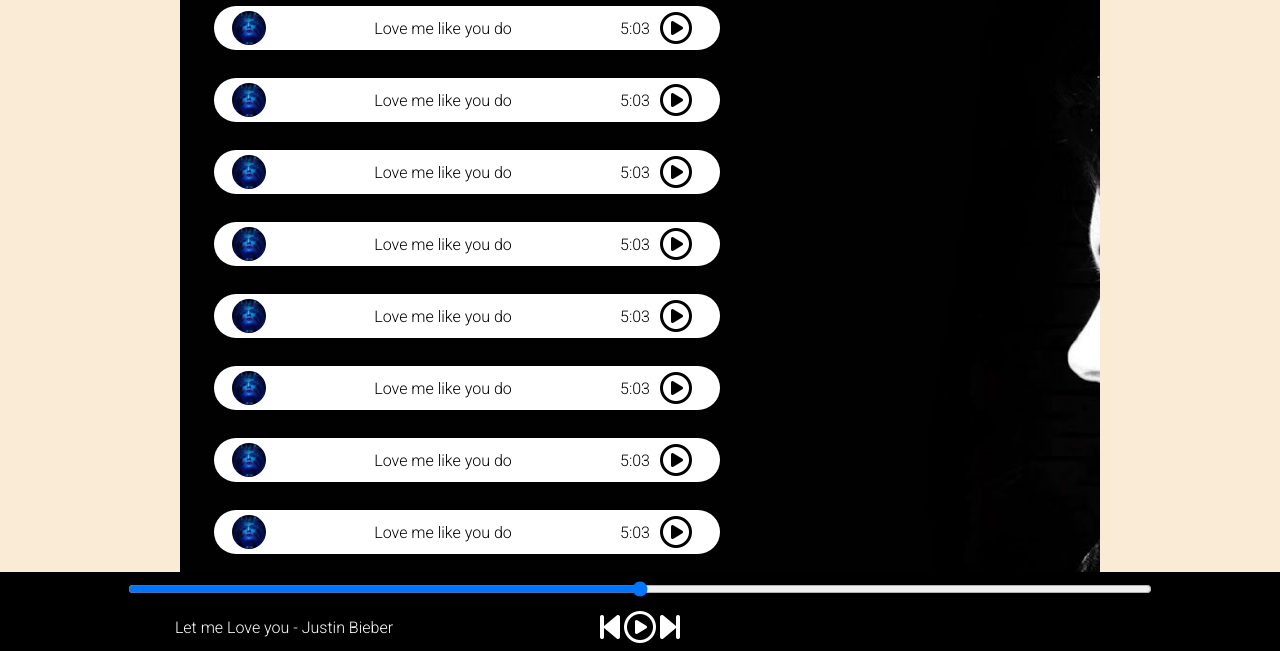
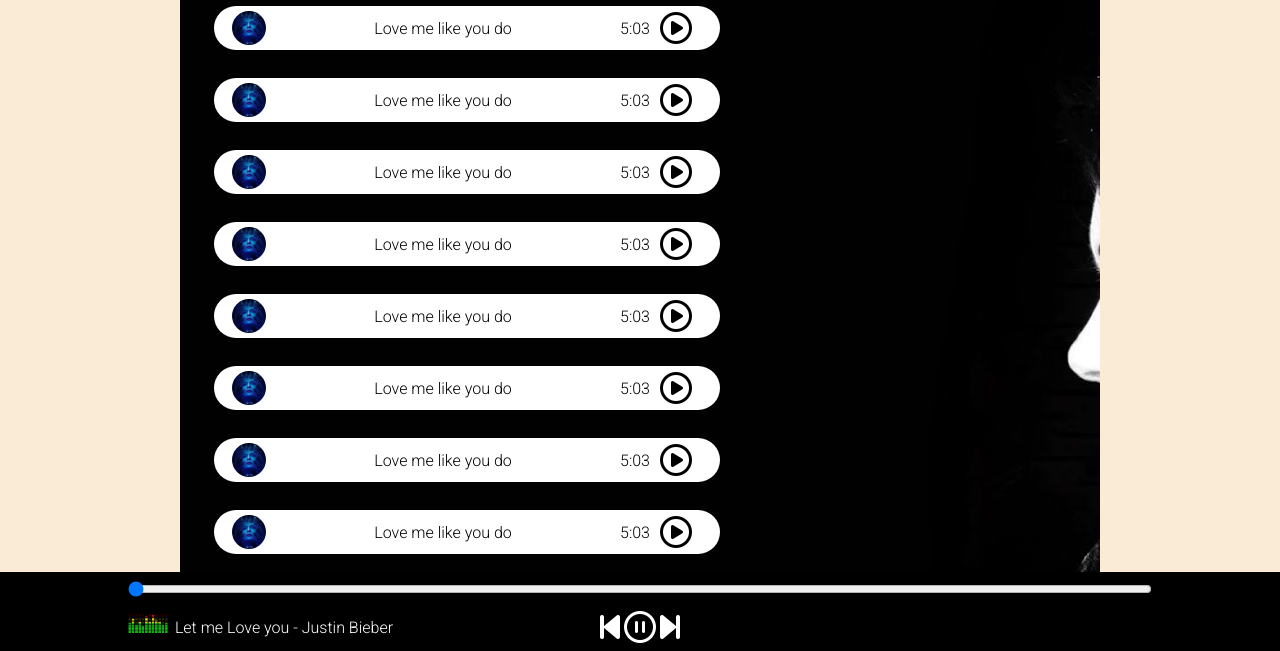
Before and after one commit to rishabhtyagi2306/spotify-clone, a plain HTML site: page index.html in a window 1280 px wide. Both pictures are taken after a click on the icon 640 px from the left and 775 px from the top of the page. Shown: the part 148-799 px from the top of the page. Drawn offline with Linux system fonts and the light colour scheme.

Commit message:
added song play and pause

```diff
--- a/index.html
+++ b/index.html
@@ -64,15 +64,15 @@
     </div>
 
     <div class="bottom">
-        <input type="range" name="range" id="myProgressBar" min="0" max="100">
+        <input type="range" name="range" id="myProgressBar" min="0" max="100" value="0">
         <div class="icons">
             <!-- fontawesome icons -->
             <i class="fas fa-2x fa-step-backward"></i>
-            <i class="far fa-2x fa-play-circle"></i>
+            <i class="far fa-2x fa-play-circle" id="masterPlay"></i>
             <i class="fas fa-2x fa-step-forward"></i>
         </div>
         <div class="songName">
-            <img src="playing.gif" alt="gif" width="40px" height="20px"> <span>Let me Love you - Justin Bieber</span>
+            <img src="playing.gif" alt="gif" width="40px" height="20px" id="gif"> <span>Let me Love you - Justin Bieber</span>
         </div>
     </div>
 
--- a/script.js
+++ b/script.js
@@ -0,0 +1,46 @@
+console.log('Welcome');
+
+let songIndex = 0;
+let audioElement = new Audio('./songs/1.mp3');
+let masterPlay = document.getElementById('masterPlay');
+let myProgressBar = document.getElementById('myProgressBar');
+let gif = document.getElementById('gif');
+
+// let songs = [
+//     {songName = "song 1", filePath = "./songs/1.mp3", coverPath = "./covers/1.jpg"},
+//     {songName = "song 1", filePath = "./songs/1.mp3", coverPath = "./covers/1.jpg"},
+//     {songName = "song 1", filePath = "./songs/1.mp3", coverPath = "./covers/1.jpg"},
+//     {songName = "song 1", filePath = "./songs/1.mp3", coverPath = "./covers/1.jpg"},
+//     {songName = "song 1", filePath = "./songs/1.mp3", coverPath = "./covers/1.jpg"},
+//     {songName = "song 1", filePath = "./songs/1.mp3", coverPath = "./covers/1.jpg"},
+//     {songName = "song 1", filePath = "./songs/1.mp3", coverPath = "./covers/1.jpg"},
+//     {songName = "song 1", filePath = "./songs/1.mp3", coverPath = "./covers/1.jpg"},
+//     {songName = "song 1", filePath = "./songs/1.mp3", coverPath = "./covers/1.jpg"},
+//     {songName = "song 1", filePath = "./songs/1.mp3", coverPath = "./covers/1.jpg"}
+// ]
+
+
+masterPlay.addEventListener('click', ()=>{
+    console.log("clickable");
+    if(audioElement.paused || audioElement.currentTime <= 0){
+        audioElement.play();
+        masterPlay.classList.remove('fa-play-circle');
+        masterPlay.classList.add('fa-pause-circle');
+        gif.style.opacity = 1;
+    }
+    else{
+        audioElement.pause();
+        masterPlay.classList.remove('fa-pause-circle');
+        masterPlay.classList.add('fa-play-circle');
+        gif.style.opacity = 0;
+    }
+});
+
+audioElement.addEventListener('timeupdate', ()=>{
+    progress = parseInt((audioElement.currentTime / audioElement.duration) * 100);
+    myProgressBar.value = progress;
+});
+
+myProgressBar.addEventListener('change', ()=>{
+    audioElement.currentTime = (myProgressBar.value * audioElement.duration) / 100;
+});
--- a/style.css
+++ b/style.css
@@ -122,7 +122,7 @@ nav ul li{
 
 .songName img{
     opacity: 0;
-    transition: ease-in;
+    transition: opacity 0.4s ease-in;
 }
 
 .songName span{
```
